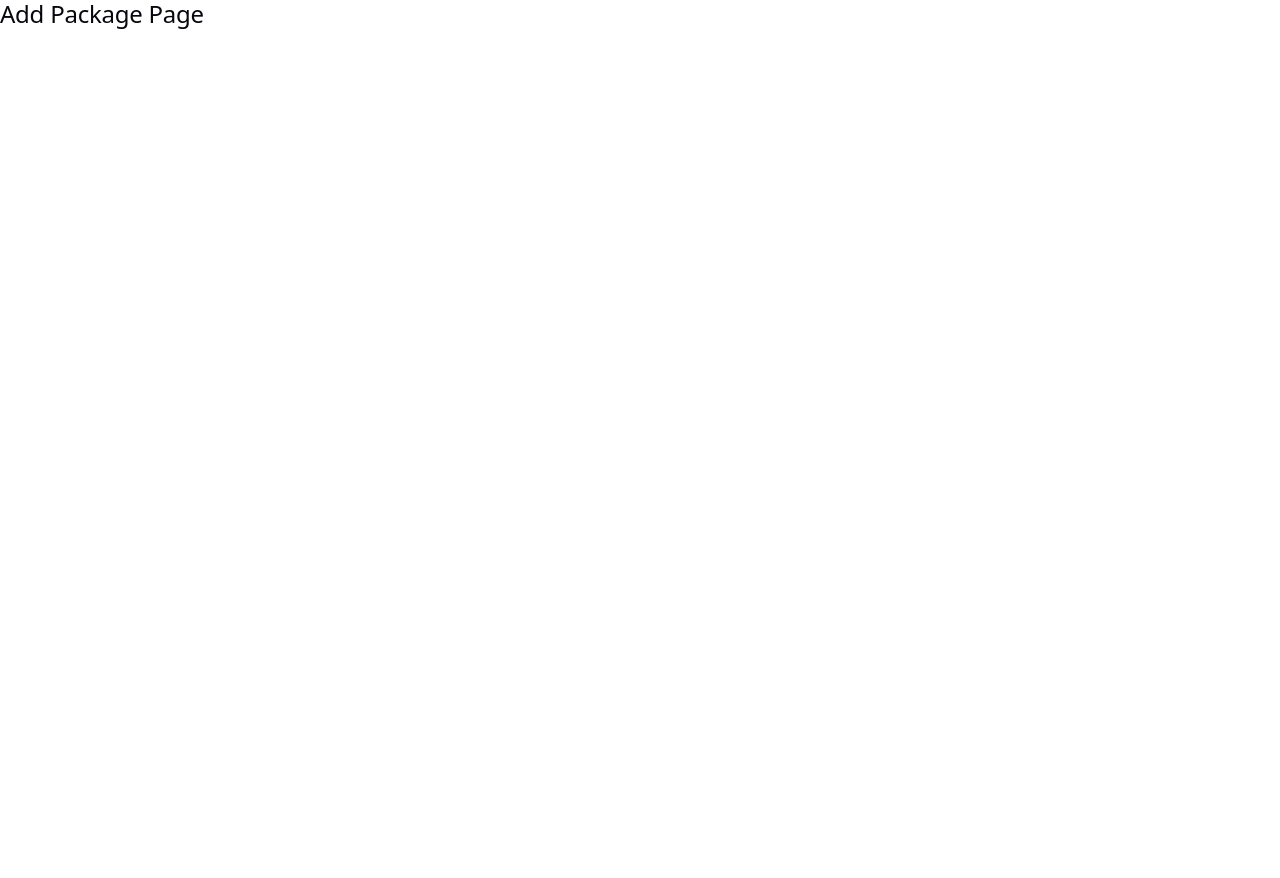
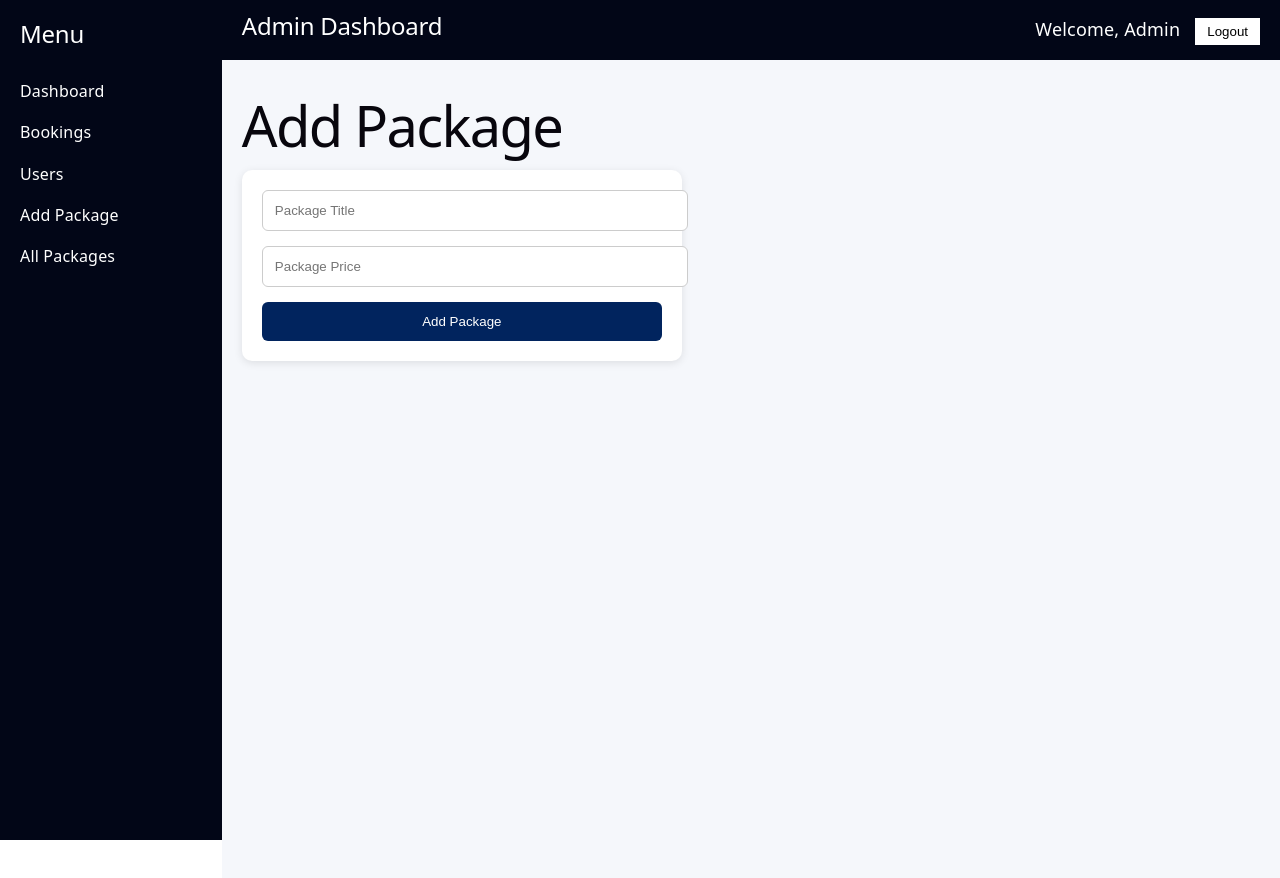
Before and after one commit to Ahmed12590/nodejs-admin-backend, a React (Vite) app in the folder frontend/: page /add-package in a window 1280 px wide. Shown: the top 878 px of the page. Before the commit the page ends 800 px from the top, so only its background shows below. Built offline with nearby package versions, Linux system fonts and the light colour scheme.

Commit message:
packages page

```diff
--- a/frontend/src/App.jsx
+++ b/frontend/src/App.jsx
@@ -14,7 +14,7 @@ function App() {
         <Route path="/" element={<Login />} />
         <Route path="/dashboard" element={<Dashboard />} />
         <Route path="/add-package" element={<AddPackage />} />
-        <Route path="/packages" element={<AllPackages />} />
+        <Route path="/all-packages" element={<AllPackages />} />
         <Route path="/bookings" element={<Bookings />} />
         <Route path="/users" element={<Users />} />
       </Routes>
--- a/frontend/src/components/Sidebar.jsx
+++ b/frontend/src/components/Sidebar.jsx
@@ -9,6 +9,8 @@ const Sidebar = () => {
       <Link to="/dashboard" style={styles.link}>Dashboard</Link>
       <Link to="/bookings" style={styles.link}>Bookings</Link>
       <Link to="/users" style={styles.link}>Users</Link>
+      <Link to="/add-package"style={styles.link}>Add Package</Link>
+      <Link to="/all-packages"style={styles.link}>All Packages</Link>
     </div>
   );
 };
--- a/frontend/src/pages/AddPackage.jsx
+++ b/frontend/src/pages/AddPackage.jsx
@@ -1,5 +1,90 @@
+import { useState } from "react";
+import Navbar from "../components/Navbar";
+import Sidebar from "../components/Sidebar";
+
 function AddPackage() {
-  return <h2>Add Package Page</h2>;
+  const [title, setTitle] = useState("");
+  const [price, setPrice] = useState("");
+
+  const handleSubmit = (e) => {
+    e.preventDefault();
+    alert("Package Added ✅");
+
+    // yahan baad me backend API call lagayenge
+    console.log({ title, price });
+
+    setTitle("");
+    setPrice("");
+  };
+
+  return (
+    <div style={{ display: "flex" }}>
+      <Sidebar />
+
+      <div style={{ width: "100%" }}>
+        <Navbar />
+
+        <div style={styles.content}>
+          <h1>Add Package</h1>
+
+          <form onSubmit={handleSubmit} style={styles.form}>
+            <input
+              type="text"
+              placeholder="Package Title"
+              value={title}
+              onChange={(e) => setTitle(e.target.value)}
+              style={styles.input}
+              required
+            />
+
+            <input
+              type="number"
+              placeholder="Package Price"
+              value={price}
+              onChange={(e) => setPrice(e.target.value)}
+              style={styles.input}
+              required
+            />
+
+            <button type="submit" style={styles.button}>
+              Add Package
+            </button>
+          </form>
+        </div>
+      </div>
+    </div>
+  );
 }
 
+const styles = {
+  content: {
+    padding: "20px",
+    background: "#f5f7fb",
+    minHeight: "100vh",
+  },
+  form: {
+    background: "#fff",
+    padding: "20px",
+    borderRadius: "10px",
+    maxWidth: "400px",
+    boxShadow: "0 2px 8px rgba(0,0,0,0.1)",
+  },
+  input: {
+    width: "100%",
+    padding: "12px",
+    marginBottom: "15px",
+    borderRadius: "6px",
+    border: "1px solid #ccc",
+  },
+  button: {
+    width: "100%",
+    padding: "12px",
+    background: "#01245E",
+    color: "#fff",
+    border: "none",
+    borderRadius: "6px",
+    cursor: "pointer",
+  },
+};
+
 export default AddPackage;
--- a/frontend/src/pages/AllPackages.jsx
+++ b/frontend/src/pages/AllPackages.jsx
@@ -1,5 +1,55 @@
+import Navbar from "../components/Navbar";
+import Sidebar from "../components/Sidebar";
+
 function AllPackages() {
-  return <h2>All Packages Page</h2>;
+  const packages = [
+    { id: 1, name: "Dubai Tour", price: "$500" },
+    { id: 2, name: "Turkey Tour", price: "$800" },
+    { id: 3, name: "Malaysia Tour", price: "$600" },
+  ];
+
+  return (
+    <div style={{ display: "flex" }}>
+      <Sidebar />
+
+      <div style={{ width: "100%" }}>
+        <Navbar />
+
+        <div style={styles.content}>
+          <h1>All Packages</h1>
+
+          <div style={styles.table}>
+            {packages.map((pkg) => (
+              <div key={pkg.id} style={styles.row}>
+                <span>{pkg.name}</span>
+                <span>{pkg.price}</span>
+              </div>
+            ))}
+          </div>
+        </div>
+      </div>
+    </div>
+  );
 }
 
+const styles = {
+  content: {
+    padding: "20px",
+    background: "#f5f7fb",
+    minHeight: "100vh",
+  },
+  table: {
+    background: "#fff",
+    borderRadius: "10px",
+    padding: "20px",
+    boxShadow: "0 2px 8px rgba(0,0,0,0.1)",
+  },
+  row: {
+    display: "flex",
+    justifyContent: "space-between",
+    padding: "12px 0",
+    borderBottom: "1px solid #ddd",
+  },
+};
+
 export default AllPackages;
```
